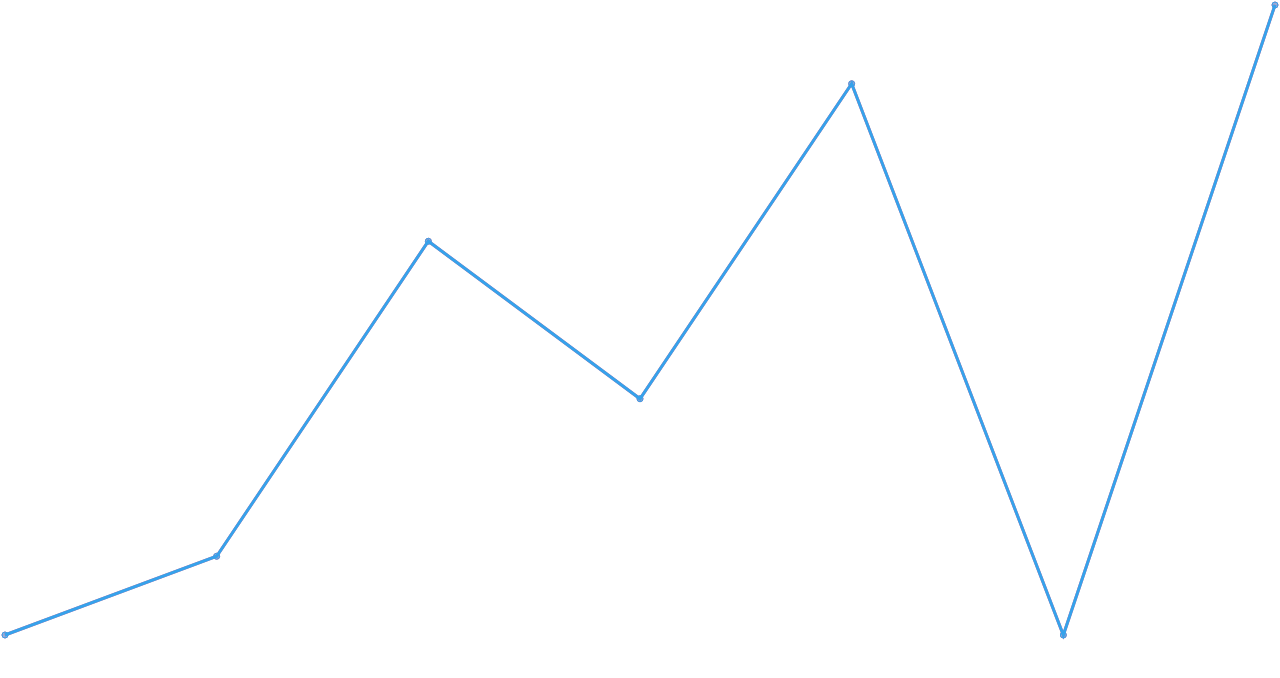
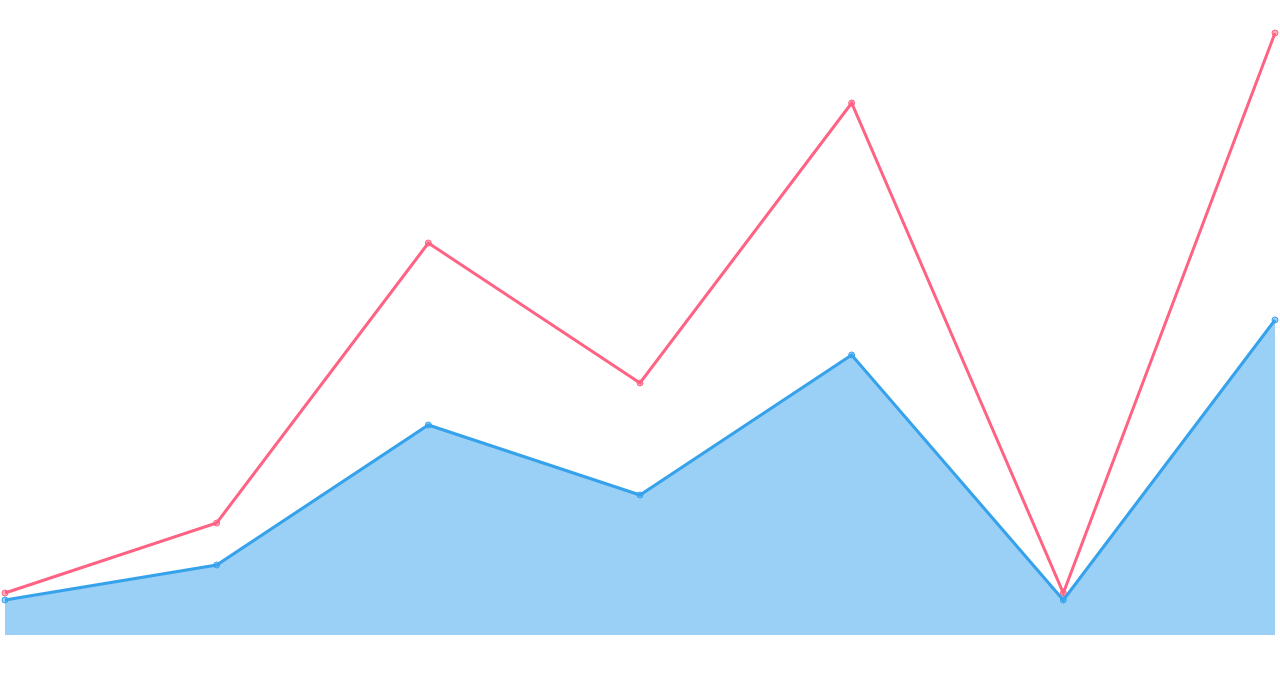
Before and after one commit to pharos-lab/beacon, a Vue app: page / in a window 1280 px wide. Shown: the top 678 px of the page. Built offline with nearby package versions, Linux system fonts and the light colour scheme.

Commit message:
add type props to chart component

```diff
--- a/src/App.vue
+++ b/src/App.vue
@@ -1,5 +1,5 @@
 <template>
-    <Chart :data="data" :options="options"></Chart>
+    <Chart :data="data" :options="options" type="line"></Chart>
 </template>
 
 <script setup>
@@ -20,12 +20,14 @@ const data = {
     labels: rawData.map(row => row.year),
     datasets: [
         {
+            fill: 'origin',
             label: 'test 1',
             data: rawData.map(row => row.count)
         },
         {
+            fill: '',
             label: 'test 1',
-            data: rawData.map(row => row.count)
+            data: rawData.map(row => row.count * 2 -8)
         },
     ]
 }
--- a/src/components/Chart.vue
+++ b/src/components/Chart.vue
@@ -12,16 +12,23 @@ const props = defineProps({
        required: true
    },
    options: Object,
-   plugins: Object
+   plugins: Object,
+   type: {
+    type: String,
+    validator(value, props) {
+        return ['bar', 'bubble', 'doughnut', 'pie', 'line', 'polar', 'radar', 'scatter'].includes(value)
+    }
+   }
 })
 
 const charts = ref()
 
 onMounted(() => {
    const chart = new Chart(charts.value, {
-       type: 'line',
+       type: props.type,
        options: props.options,
-       data: props.data
+       data: props.data,
+       plugins: props.plugins
    })
 })
 </script>
```
